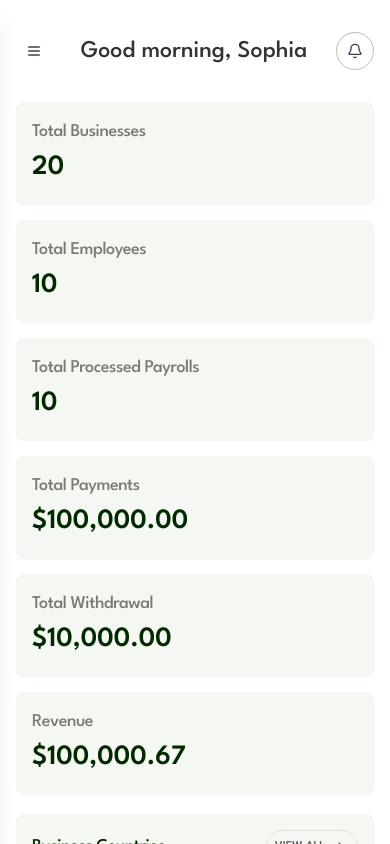
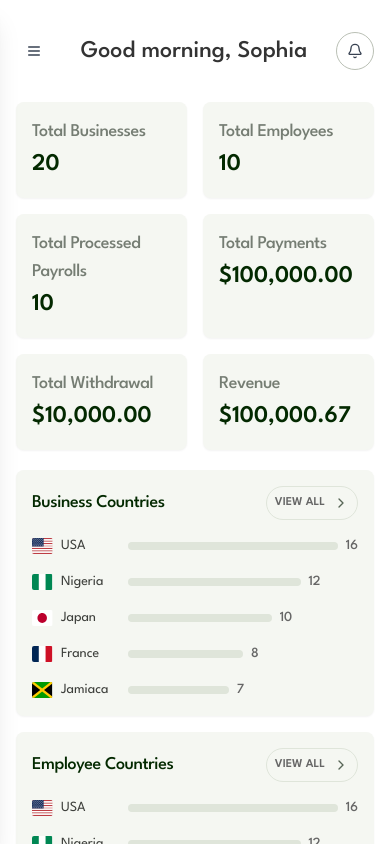
Before and after one commit to felabel/collectwire-db, a Next.js app: page / in a window 390 px wide. Built offline with nearby package versions, Linux system fonts and the light colour scheme.

Commit message:
chore: update analytics style

```diff
--- a/src/components/PageComponents/Home/Features/HomeAnalytics.tsx
+++ b/src/components/PageComponents/Home/Features/HomeAnalytics.tsx
@@ -42,7 +42,7 @@ const analyticsData: MetricCardProps[] = [
 
 export function HomeAnalytics() {
   return (
-    <section className="grid gap-4 md:grid-cols-2 lg:grid-cols-3">
+    <section className="grid grid-cols-2 gap-4 md:grid-cols-2 lg:grid-cols-3">
       {analyticsData.map((data, index) => (
         <MetricCard
           key={index} // Using index as key is generally okay for static lists
@@ -67,7 +67,7 @@ function MetricCard({ title, value, isCurrency }: MetricCardProps) {
       <CardContent className="p-0">
         <p
           className={cn(
-            "m-0 p-0 leading-none text-[28px] lg:text-[36px] xl:text-[42px] font-semibold text-cwg-darkgreen "
+            "m-0 p-0 leading-none text-[24px] lg:text-[28px] xl:text-[42px] font-semibold text-cwg-darkgreen "
           )}
         >
           {value}
```
